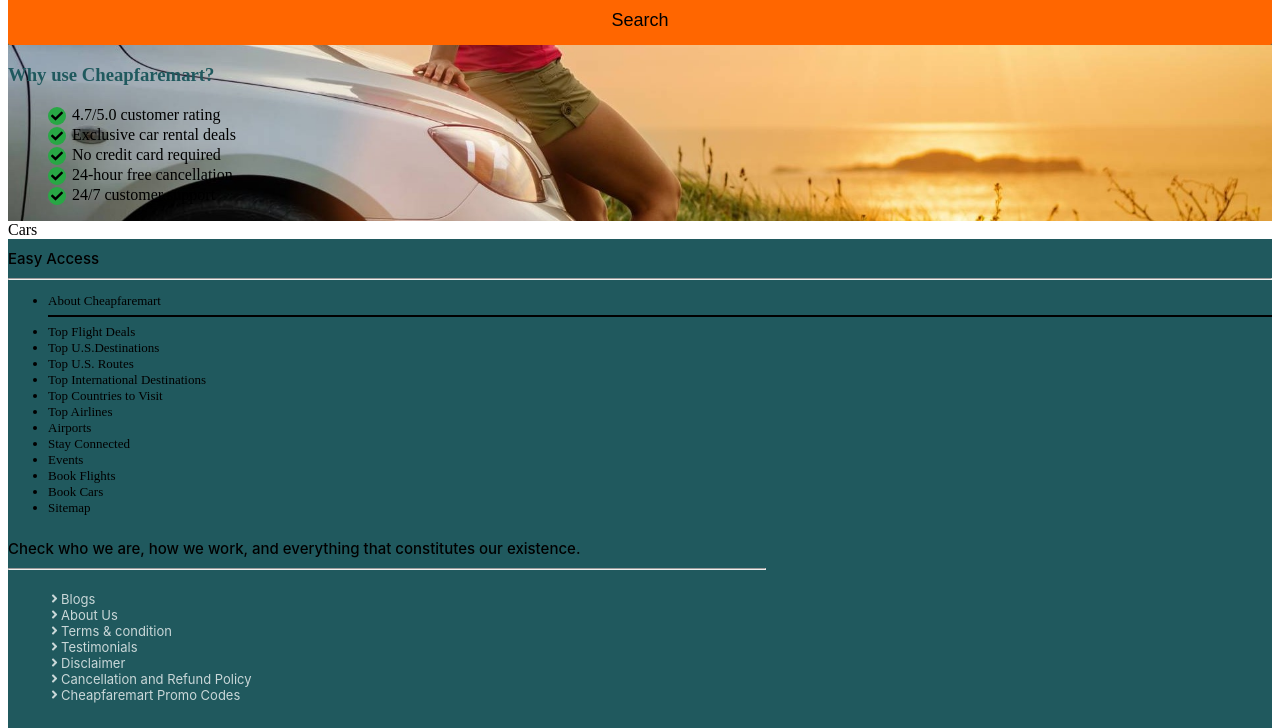
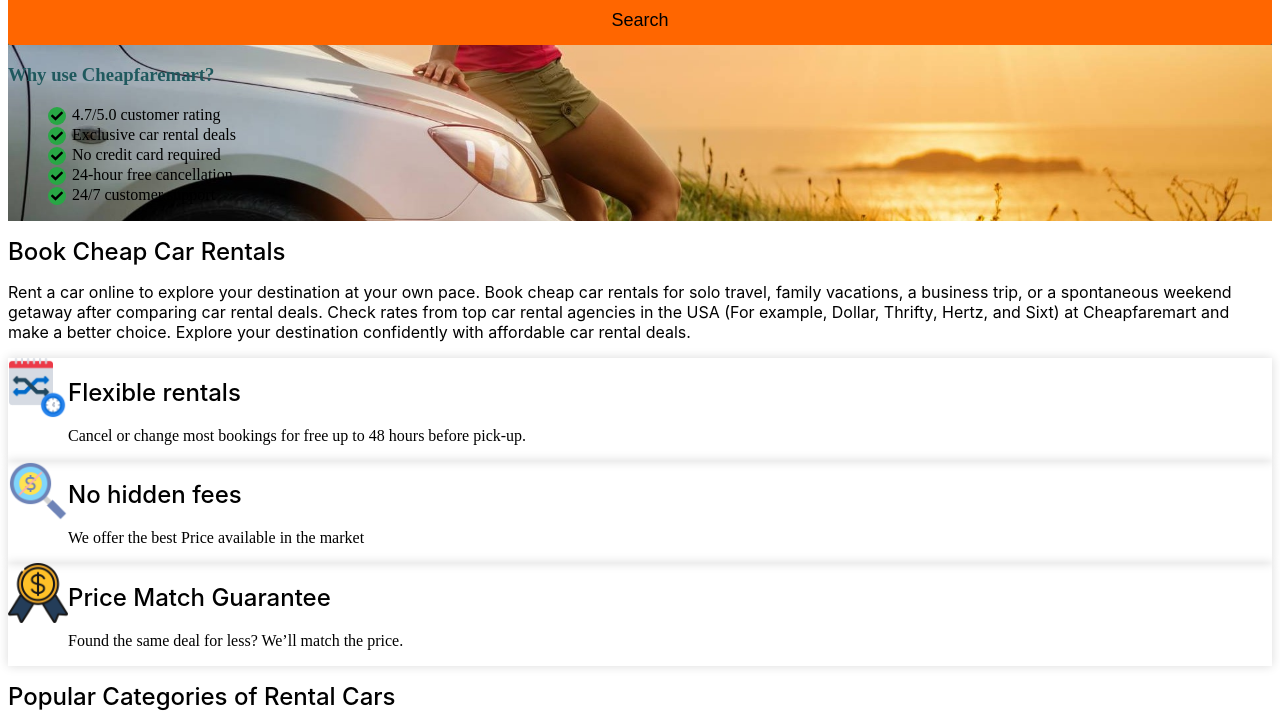
Before and after one commit to Mahendra21512051/cheapfaremart, a React (Vite) app in the folder Car-app/: page /cars in a window 1280 px wide. Shown: the part 305-1033 px from the top of the page. Built offline with nearby package versions, Linux system fonts and the light colour scheme.

Commit message:
Nishan Change

```diff
--- a/Car-app/src/Pages/Cars.jsx
+++ b/Car-app/src/Pages/Cars.jsx
@@ -1,12 +1,148 @@
-import React from 'react'
+import React ,{useState} from 'react'
 import SearchCar from '../component/Car-Component/SearchCar'
+import { FaAngleDown } from 'react-icons/fa';
+import { features, categories, faqs } from '../CarData'
 
 const Cars = () => {
+
+
+
+  const [openIndex, setOpenIndex] = useState(null);
+
+  const toggleAccordion = (index) => {
+    setOpenIndex(prevIndex => (prevIndex === index ? null : index));
+  }
+
   return (
     <div>
-      <SearchCar/>
-      <div>Cars</div>
+      <SearchCar />
 
+      <div>
+        <div className='p-4'>
+          <h1 className='fontstyle1 text-[24px]'>Book Cheap Car Rentals</h1>
+          <p className='font-family'>Rent a car online to explore your destination at your own pace.
+            Book cheap car rentals for solo travel, family vacations, a business trip,
+            or a spontaneous weekend getaway after comparing car rental deals.
+            Check rates from top car rental agencies in the USA
+            (For example, Dollar, Thrifty, Hertz, and Sixt) at Cheapfaremart and make a better choice.
+            Explore your destination confidently with affordable car rental deals.</p>
+        </div>
+        {/* cards */}
+        <div className="flex flex-wrap gap-6 p-4">
+          {features.map((item, index) => (
+            <div
+              key={index}
+              className="flex items-start gap-3 p-3 w-full sm:w-[32%] bg-white rounded-lg mt-6"
+              style={{ boxShadow: '0 0 10px rgba(0, 0, 0, 0.15)' }}
+            >
+              <img
+                src={item.img}
+                alt={item.title}
+                className="w-[60px] h-[60px] object-contain mt-1"
+              />
+              <div>
+                <h2 className="text-xl font-semibold text-gray-800 fontstyle1">
+                  {item.title}
+                </h2>
+                <p className="text-sm text-gray-600 leading-relaxed">
+                  {item.desc}
+                </p>
+              </div>
+            </div>
+          ))}
+        </div>
+
+        {/* Popular Categories List */}
+        <div className='p-4'>
+          <h1 className='fontstyle1 text-[24px] mt-12 mb-4'>Popular Categories of Rental Cars</h1>
+          <ul className="list-disc pl-6 space-y-1 text-sm font-family">
+            {categories.map((cat, index) => (
+              <li key={index}>
+                <span className="font-family font-bold text-[1rem]">{cat.title}</span>:
+                <span className="ml-1 text-[1rem]">{cat.description}</span>
+              </li>
+            ))}
+          </ul>
+          {/* Why Hire a Car */}
+          <div className='px-4'>
+            <h1 className='font-family font-semibold text-[1.25rem] mt-4'>Why Hire a Car with Cheapfaremart?</h1>
+            <ul className="list-disc pl-6 space-y-1 text-[1rem] font-family " >
+              <li>Affordable Rates: Check car rental rates from top brands for a reliable and affordable trip.</li>
+              <li>24-Hour Free Cancellation: Cancel within 24 hours with no penalty.</li>
+              <li>Wide Range of Vehicles: Choose from economy to luxury cars.</li>
+              <li>Trusted Partners: Work only with reputable car rental companies.</li>
+              <li>Easy Online Booking: Simple booking process online.</li>
+              <li>No Hidden Fees: Transparent pricing with no surprise charges.</li>
+            </ul>
+          </div>
+          {/* Tips for Saving Money on Car Rentals */}
+          <div className='px-4'>
+            <h1 className='font-family font-semibold text-[1.25rem] mt-4'>Tips for Saving Money on Car Rentals </h1>
+            <ul className="list-disc pl-6 space-y-1 text-[1rem] font-family " >
+              <li>Book in advance for lower rates.</li>
+              <li>Compare prices across multiple providers.</li>
+              <li>Avoid renting from airports to save on fees.</li>
+              <li>Choose the right vehicle size to avoid paying for empty seats.</li>
+              <li>Opt for unlimited mileage for long-distance driving.</li>
+              <li>Travel during off-peak times for better rates.</li>
+            </ul>
+          </div>
+        </div>
+
+        {/* Frequently Asked Questions */}
+        <div className=' shadow-lg p-5 '>
+          <h1 className='fontstyle1 text-[24px] mt-4'>Frequently Asked Questions</h1>
+
+          {faqs.map((faq, index) => (
+            <div key={index} className="border border-l-2 rounded-md mb-4 mt-2 border-l-green-950">
+              <div
+                className="flex items-center justify-between p-2 cursor-pointer bg-[#edf2fa]"
+                onClick={() => toggleAccordion(index)}
+              >
+                <h3 className="text-[16px] font-family font-[400] text-[#20595e]">
+                  {faq.question}
+                </h3>
+                <FaAngleDown className={`transform transition-transform duration-300 ${openIndex === index ? 'rotate-180' : ''}`} />
+              </div>
+              {openIndex === index && (
+                <div className="p-4 bg-white text-gray-700 text-[14px]">
+                  {faq.answer}
+                </div>
+              )}
+            </div>
+          ))}
+        </div>
+
+        {/* Rental car booking terms & condition */}
+        <div className='px-5 py-6 mb-6 mt-3 font-family shadow-lg'>
+          <h1 className='fontstyle1 text-[24px]'>Rental Car Booking Terms and Conditions</h1>
+          <p className='font-family text-[#555]'>The daily car rental prices shown reflect the lowest available rates at the time of booking from various car rental suppliers. Please note that these rates are subject to change without notice and may vary depending on availability. Quoted daily rates do not include additional fees, taxes, or surcharges unless otherwise specified.</p>
+          <p className='font-family mt-1.5 text-[#555]'>All prices, dates, and booking details provided at the time of publication were accurate. However, some information may have changed since then.</p>
+
+          <h1 className='fontstyle1 text-[24px] mt-6'>Discounts</h1>
+          <p className='text-[#555] font-family'>Discounts are calculated by reducing certain percentage from the regular daily or weekly fare of major car rental providers. The actual rental price may vary based on factors such as:</p>
+          <ul className='list-disc px-4 mt-3 text-[#555]'>
+            <li>Vehicle availability</li>
+            <li>Advance booking time</li>
+            <li>Length of rental</li>
+            <li>Rental location</li>
+            <li>Travel dates</li>
+            <li>Applicable blackout dates</li>
+          </ul>
+          <p className='text-[#555] font-family'>Certain discounted rates may apply only to prepaid "Buy Now" offers, which may be subject to cancellation penalties or restrictions on specific vehicle types.</p>
+
+          <h1 className='fontstyle1 text-[24px] mt-6'>Fare Disclosures</h1>
+          <ul className='list-disc px-4 mt-3 text-[#555]'>
+            <li><b>Taxes and Surcharges:</b> Customers will be responsible for taxes and surcharges imposed by the car rental company, generally collected at the time of vehicle drop-off. Additional surcharges may apply for renters under the age of 25.</li>
+            <li><b>Vehicle Availability:</b> The type of vehicle reserved is subject to availability and will be determined by the rental car company at the time of pick-up.</li>
+            <li><b>Rental Company Policies:</b>Customers must comply with all rules, policies, terms, and conditions set by the car rental company, which may vary by provider and location.</li>
+            <li><b>Fees and Taxes:</b>Taxes, concession recovery fees, customer facility charges, and any optional extras will be determined by the rental company and are the customer’s responsibility.</li>
+            <li><b>Reservation Changes and Cancellations:</b> Any changes to your reservation or cancellations may result in a processing fee.</li>
+            <li><b>Payment Methods:</b>It is the customer’s responsibility to present an accepted credit or charge card at the time of payment to the car rental company. Not all car rental companies accept debit cards or certain credit cards.</li>
+            <li><b>Car Rental Affinity Programs:</b>Cheapfaremart does not accept car rental loyalty or affinity program cards. Customers should contact the rental car company directly for inquiries about discounts.</li>
+          </ul>
+        </div>
+      </div >
     </div>
 
   )
```
